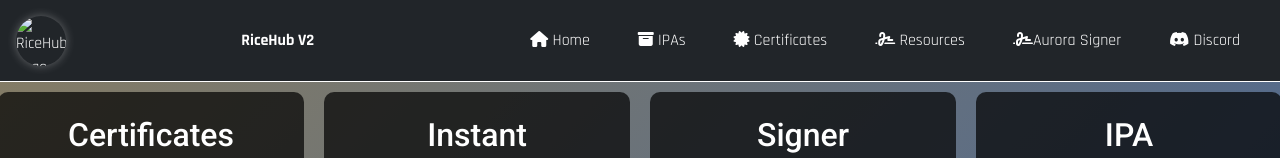
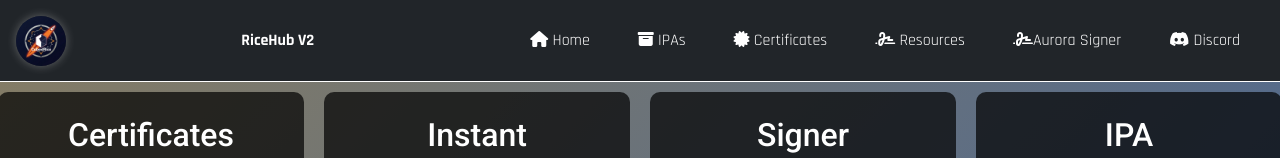
Before and after one commit to RiceEater15/RiceHub, a plain HTML site: page index.html in a window 1280 px wide. Shown: the top 158 px of the page. Drawn offline with nearby package versions, Linux system fonts and the light colour scheme.

Commit message:
Update index.html

```diff
--- a/index.html
+++ b/index.html
@@ -12,8 +12,8 @@
 </head>
 <header>
     <nav class="navbar navbar-expand-lg navbar-dark bg-dark">
-        <img src="Logo.jpeg" class="desktop-logo" alt="RiceHub Logo">
-        <img src="Logo.jpeg" class="mobile-logo" alt="RiceHub Logo">
+        <img src="Pictures/Logo.jpeg" class="desktop-logo" alt="RiceHub Logo">
+        <img src="Pictures/Logo.jpeg" class="mobile-logo" alt="RiceHub Logo">
         <span class="nav-title">
             <span class="title-short">RHV2</span>
             <span class="title-full">RiceHub V2</span>
```
